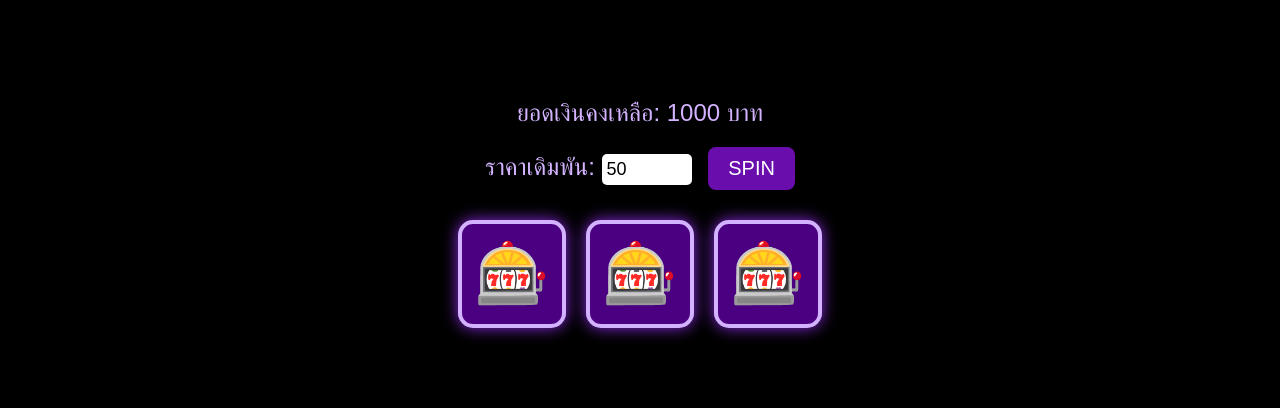
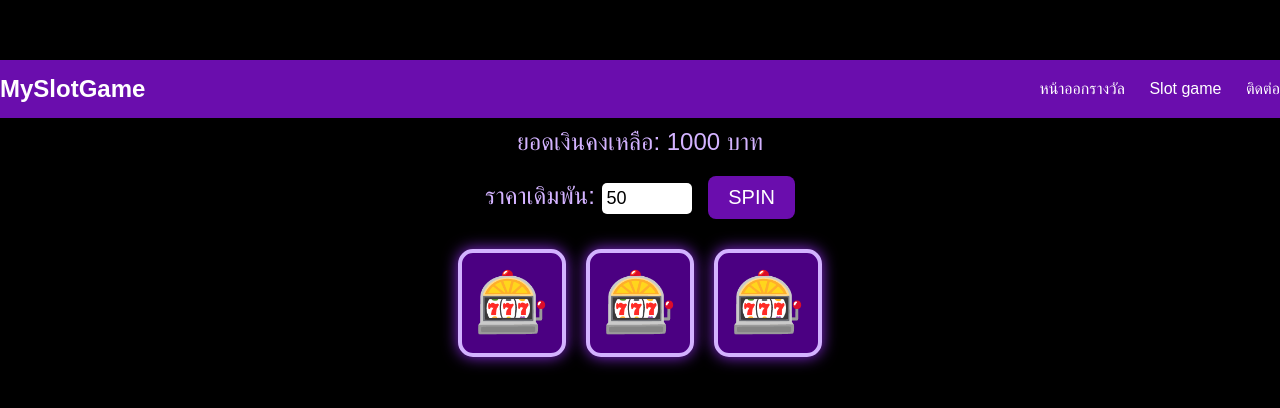
Before and after one commit to suphitcha08/realroctory-main, a plain HTML site: page slot.html in a window 1280 px wide. Shown: the part 192-600 px from the top of the page. Drawn offline with Linux system fonts and the light colour scheme.

Commit message:
addnavinslot

```diff
--- a/slot.html
+++ b/slot.html
@@ -96,6 +96,16 @@
   }
 </style>
 </head>
+<!-- Navbar -->
+<nav style="width: 100%; background-color: #6a0dad; padding: 15px; display: flex; justify-content: space-between; align-items: center; color: #fff; box-shadow: 0 4px 6px rgba(0,0,0,0.3);">
+  <div style="font-size: 24px; font-weight: bold;">MySlotGame</div>
+  <div>
+    <a href="index.html" style="color: #fff; text-decoration: none; margin-right: 20px;">หน้าออกรางวัล</a>
+    <a href="slot.html" style="color: #fff; text-decoration: none; margin-right: 20px;">Slot game</a>
+    <a href="" style="color: #fff; text-decoration: none;">ติดต่อ</a>
+  </div>
+</nav>
+
 <body>
 
 <div class="balance">ยอดเงินคงเหลือ: <span id="balance">1000</span> บาท</div>
```
